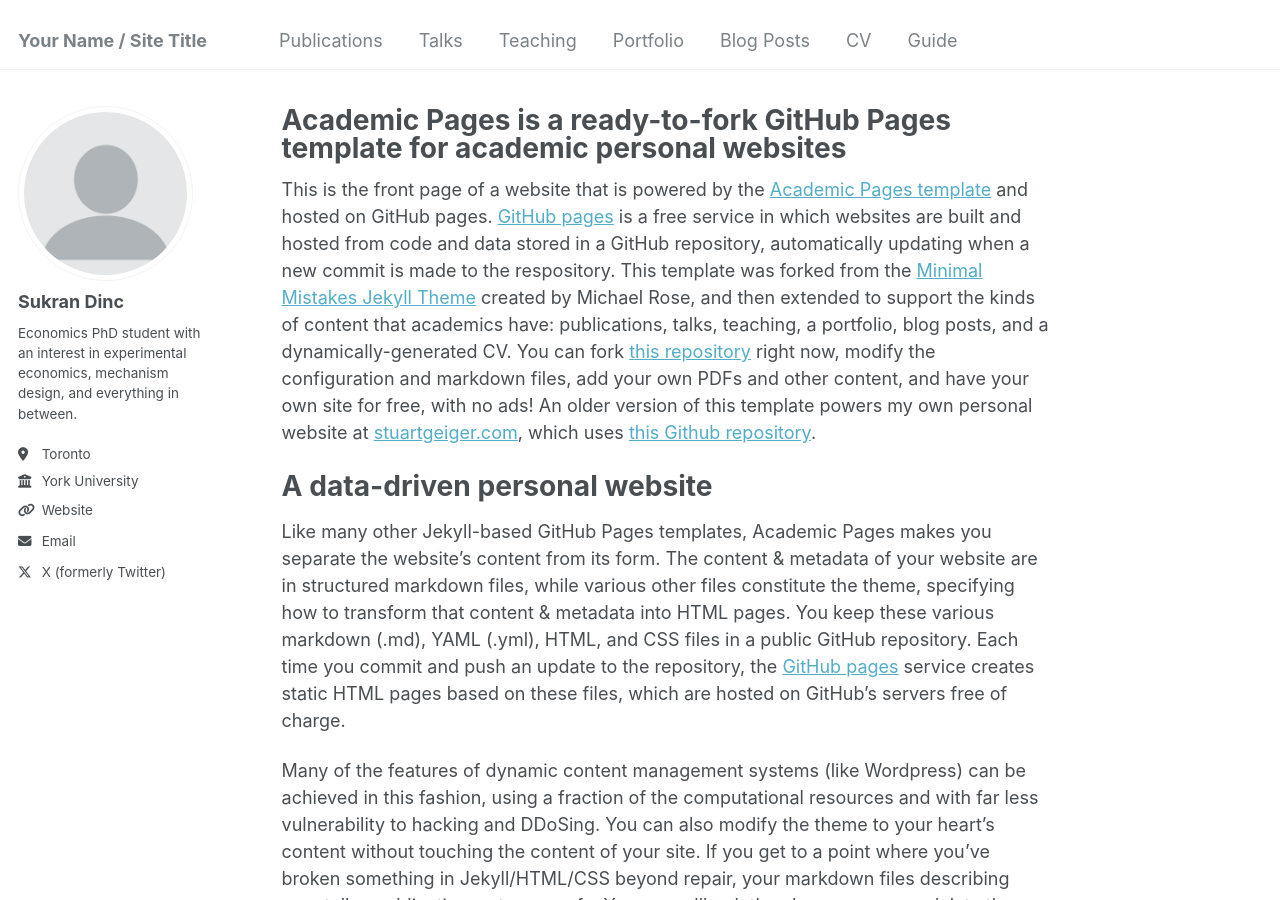
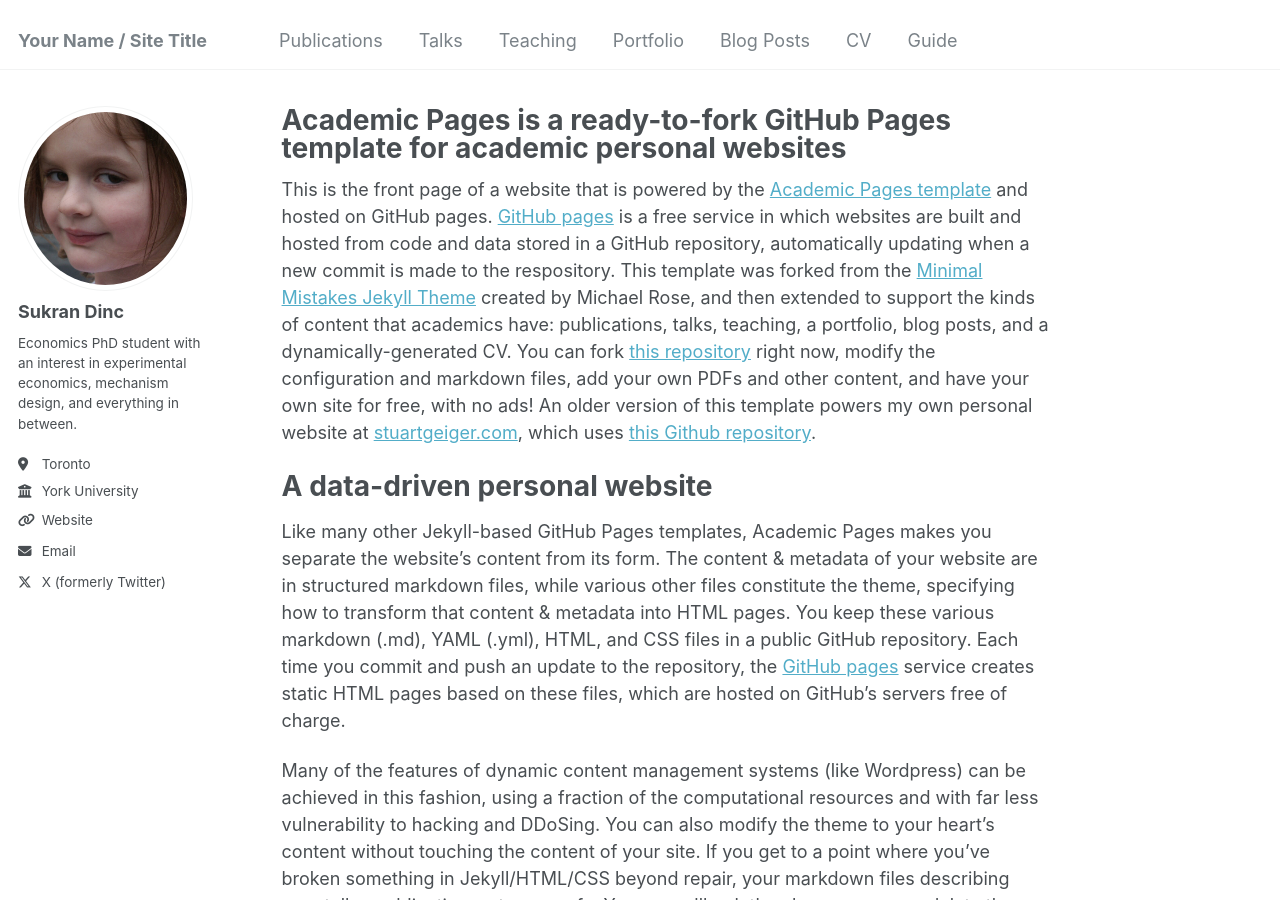
Before and after one commit to sukrandinc/sukrandinc.github.io, a Jekyll site: the page built from _pages/about.md, in a window 1280 px wide and 900 px high. Built offline with Jekyll 4.4.1, drawn with Linux system fonts in a browser that asks for light colours.

Commit message:
Update _config.yml

```diff
--- a/_config.yml
+++ b/_config.yml
@@ -21,7 +21,7 @@ repository               : "academicpages/academicpages.github.io"
 #               Additional customization can be done by editing /_includes/author-profile.html
 author:
   # Biographic information
-  avatar           : "profile.png"
+  avatar           : "disaster.jpeg"
   name             : "Sukran Dinc"
   pronouns         : # example: "she/her"
   bio              : "Economics PhD student with an interest in experimental economics, mechanism design, and everything in between."
```
